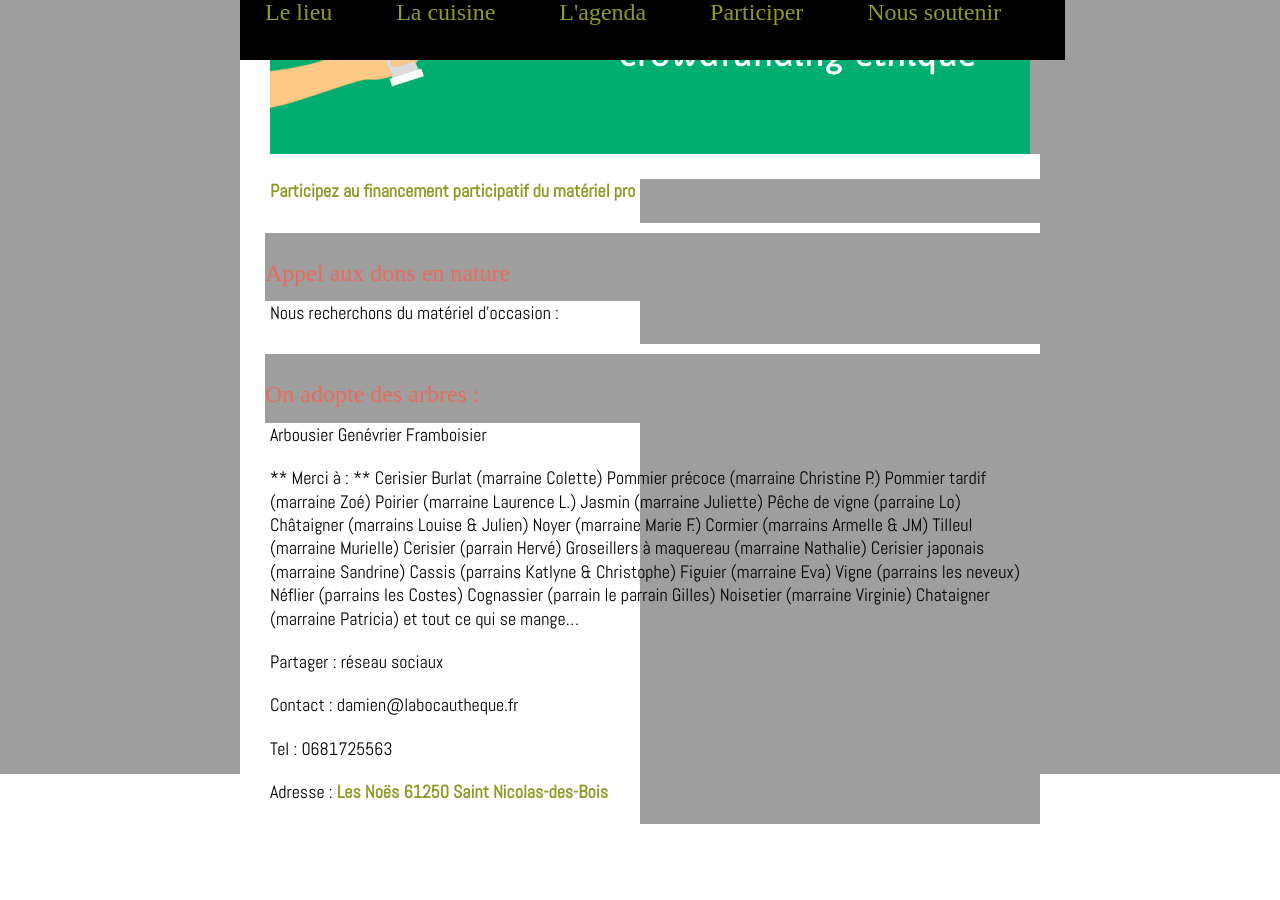
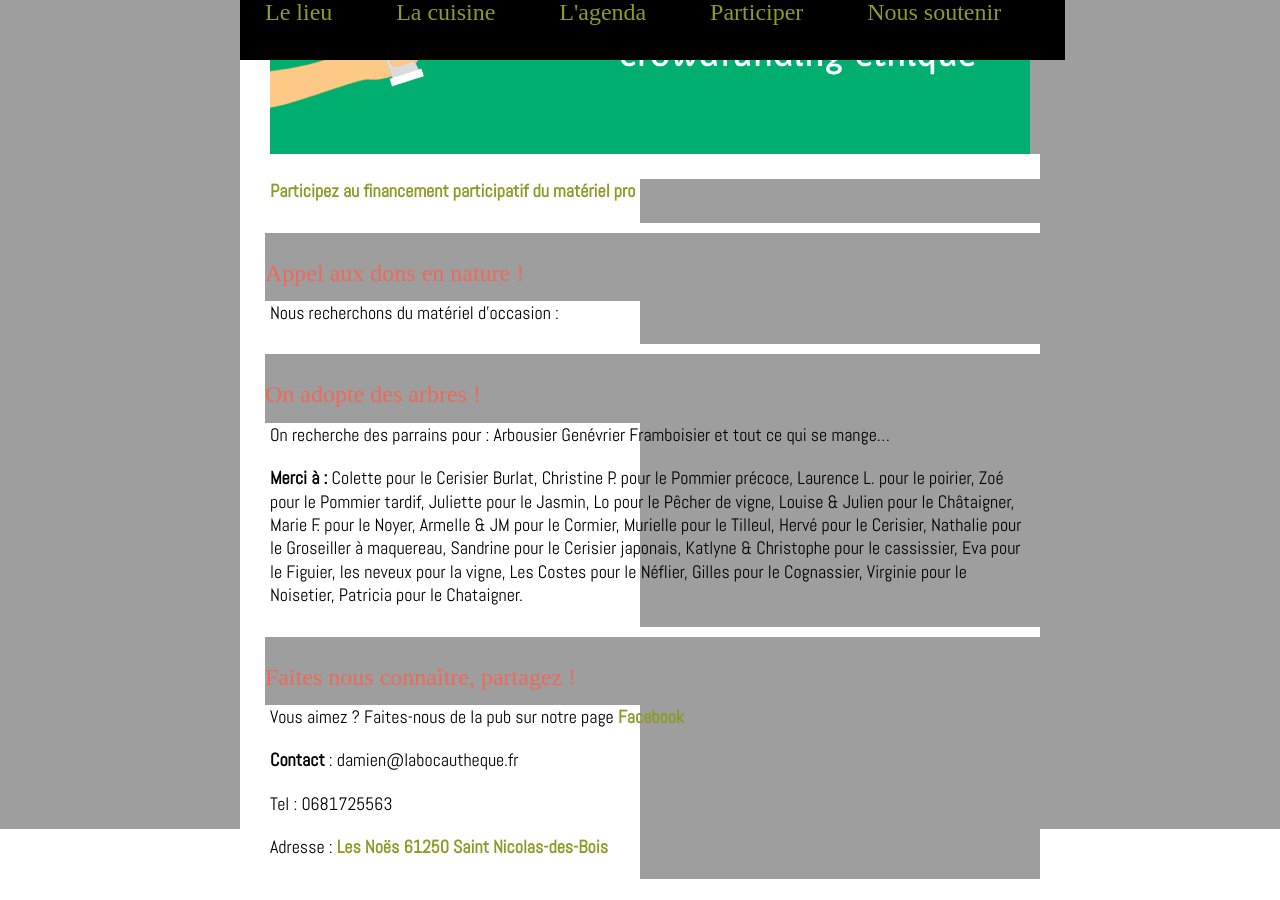
Before and after one commit to DamienChivialle/bocautheque, a Jekyll site: the page built from pages/soutenir.md, in a window 1280 px wide and 900 px high, scrolled down 731 px. Built offline with Jekyll 4.4.1, drawn with Linux system fonts in a browser that asks for light colours; before the commit the page ends 1605 px from its top, so only the background shows below that.

Commit message:
Update soutenir.md

```diff
--- a/pages/soutenir.md
+++ b/pages/soutenir.md
@@ -16,40 +16,23 @@ breadcrumbs:
 [Participez au financement participatif du matériel pro](https://www.zeste.coop/fr)
 
 
-## Appel aux dons en nature
+## Appel aux dons en nature !
 Nous recherchons du matériel d'occasion :
 
-## On adopte des arbres :
-Arbousier
+## On adopte des arbres !
+On recherche des parrains pour : Arbousier
 Genévrier
 Framboisier
-
-** Merci à : **
-Cerisier Burlat (marraine Colette)
-Pommier précoce (marraine Christine P.)
-Pommier tardif (marraine Zoé)
-Poirier (marraine Laurence L.)
-Jasmin (marraine Juliette)
-Pêche de vigne (parraine Lo)
-Châtaigner (marrains Louise & Julien)
-Noyer (marraine Marie F.)
-Cormier (marrains Armelle & JM)
-Tilleul (marraine Murielle)
-Cerisier (parrain Hervé)
-Groseillers à maquereau (marraine Nathalie)
-Cerisier japonais (marraine Sandrine)
-Cassis (parrains Katlyne & Christophe)
-Figuier (marraine Eva)
-Vigne (parrains les neveux)
-Néflier (parrains les Costes)
-Cognassier (parrain le parrain Gilles)
-Noisetier (marraine Virginie)
-Chataigner (marraine Patricia)
 et tout ce qui se mange...
 
-Partager : réseau sociaux
+**Merci à :**
+Colette pour le Cerisier Burlat, Christine P. pour le Pommier précoce, Laurence L. pour le poirier, Zoé pour le Pommier tardif, Juliette pour le Jasmin, Lo pour le Pêcher de vigne, Louise & Julien pour le Châtaigner, Marie F. pour le Noyer, Armelle & JM pour le Cormier, Murielle pour le Tilleul, Hervé pour le Cerisier, Nathalie pour le Groseiller à maquereau, Sandrine pour le Cerisier japonais, Katlyne & Christophe pour le cassissier, Eva pour le Figuier, les neveux pour la vigne, Les Costes pour le Néflier, Gilles pour le Cognassier, Virginie pour le Noisetier, Patricia pour le Chataigner.
 
-Contact : damien@labocautheque.fr
+
+## Faites nous connaître, partagez !
+Vous aimez ? Faites-nous de la pub sur notre page [Facebook](https://www.https://www.facebook.com/labocautheque)
+
+**Contact** : damien@labocautheque.fr
 
 Tel : 0681725563
 
```
